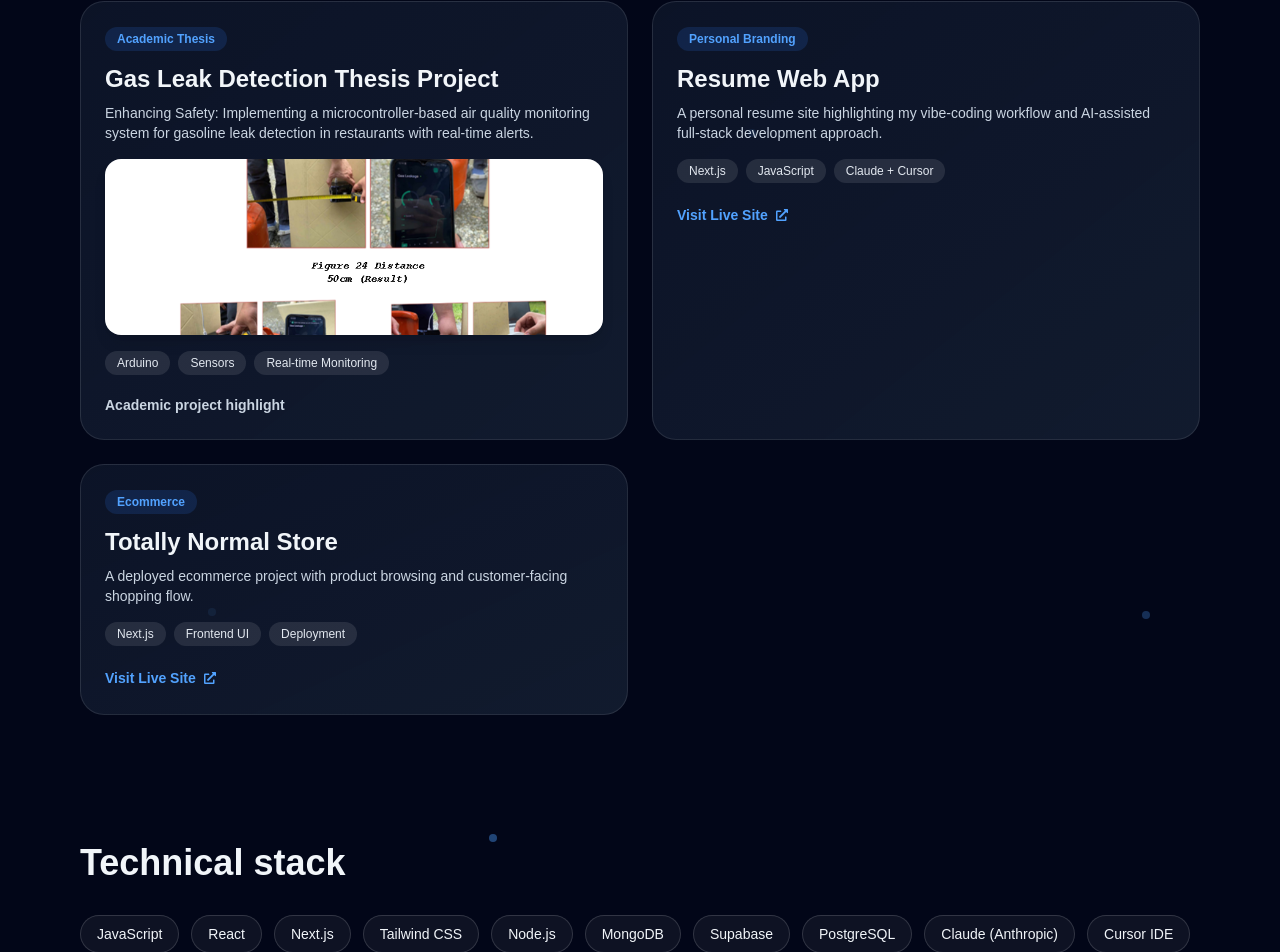
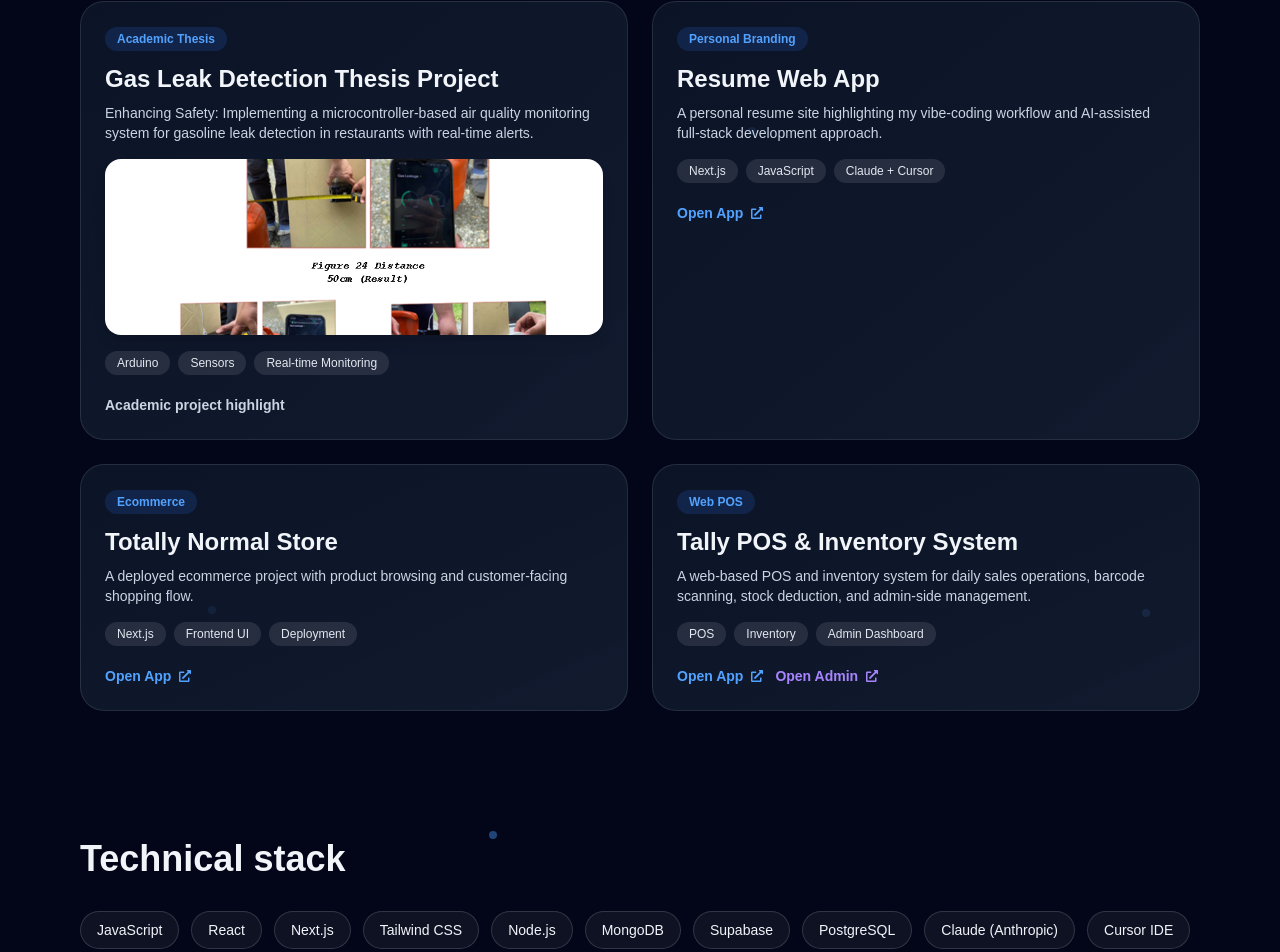
Before and after one commit to StinkyJeans/my-portfolio, a Next.js app: page / in a window 1280 px wide. Shown: the part 914-1866 px from the top of the page. Built offline with nearby package versions, Linux system fonts and the light colour scheme.

Commit message:
added tally

```diff
--- a/app/page.js
+++ b/app/page.js
@@ -53,6 +53,15 @@ export default function Portfolio() {
       url: "https://totallynormalstore.vercel.app/",
       badge: "Ecommerce",
       tech: ["Next.js", "Frontend UI", "Deployment"],
+    },
+    {
+      title: "Tally POS & Inventory System",
+      description:
+        "A web-based POS and inventory system for daily sales operations, barcode scanning, stock deduction, and admin-side management.",
+      url: "https://tally-pos.vercel.app/",
+      secondaryUrl: "https://tally-pos-admin.vercel.app/",
+      badge: "Web POS",
+      tech: ["POS", "Inventory", "Admin Dashboard"],
     },
   ];
 
@@ -298,14 +307,26 @@ export default function Portfolio() {
                 ))}
               </div>
               {app.url ? (
+                <div className="flex flex-wrap gap-3">
                   <a
                     href={app.url}
                     target="_blank"
                     rel="noreferrer"
                     className="inline-flex items-center gap-2 text-sm font-semibold text-blue-400 transition group-hover:text-blue-300"
                   >
-                  Visit Live Site <FaExternalLinkAlt className="h-3 w-3" />
+                    Open App <FaExternalLinkAlt className="h-3 w-3" />
                   </a>
+                  {app.secondaryUrl ? (
+                    <a
+                      href={app.secondaryUrl}
+                      target="_blank"
+                      rel="noreferrer"
+                      className="inline-flex items-center gap-2 text-sm font-semibold text-violet-400 transition hover:text-violet-300"
+                    >
+                      Open Admin <FaExternalLinkAlt className="h-3 w-3" />
+                    </a>
+                  ) : null}
+                </div>
               ) : (
                 <p className={`text-sm font-semibold ${darkMode ? "text-slate-300" : "text-slate-600"}`}>
                   Academic project highlight
```
Lines whose indentation alone changed are shown as unchanged.
